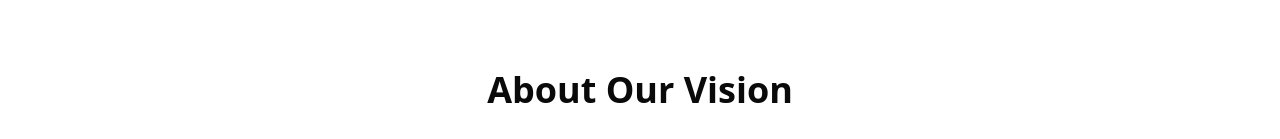
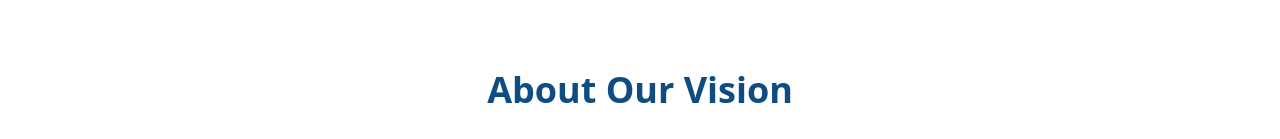
Before and after one commit to sgedney/v0-test2, a Next.js app: page / in a window 1280 px wide. Shown: the part 810-949 px from the top of the page. Built offline with nearby package versions, Linux system fonts and the light colour scheme.

Commit message:
Update tailwind.config.ts
Add blue color scheme

```diff
--- a/tailwind.config.ts
+++ b/tailwind.config.ts
@@ -14,31 +14,31 @@ export default {
         foreground: 'hsl(var(--foreground))',
         card: {
           DEFAULT: 'hsl(var(--card))',
-  				foreground: 'hsl(var(--card-foreground))'
+          foreground: 'hsl(var(--card-foreground))',
         },
         popover: {
           DEFAULT: 'hsl(var(--popover))',
-  				foreground: 'hsl(var(--popover-foreground))'
+          foreground: 'hsl(var(--popover-foreground))',
         },
         primary: {
           DEFAULT: 'hsl(var(--primary))',
-  				foreground: 'hsl(var(--primary-foreground))'
+          foreground: 'hsl(var(--primary-foreground))',
         },
         secondary: {
           DEFAULT: 'hsl(var(--secondary))',
-  				foreground: 'hsl(var(--secondary-foreground))'
+          foreground: 'hsl(var(--secondary-foreground))',
         },
         muted: {
           DEFAULT: 'hsl(var(--muted))',
-  				foreground: 'hsl(var(--muted-foreground))'
+          foreground: 'hsl(var(--muted-foreground))',
         },
         accent: {
           DEFAULT: 'hsl(var(--accent))',
-  				foreground: 'hsl(var(--accent-foreground))'
+          foreground: 'hsl(var(--accent-foreground))',
         },
         destructive: {
           DEFAULT: 'hsl(var(--destructive))',
-  				foreground: 'hsl(var(--destructive-foreground))'
+          foreground: 'hsl(var(--destructive-foreground))',
         },
         border: 'hsl(var(--border))',
         input: 'hsl(var(--input))',
@@ -48,15 +48,16 @@ export default {
           '2': 'hsl(var(--chart-2))',
           '3': 'hsl(var(--chart-3))',
           '4': 'hsl(var(--chart-4))',
-  				'5': 'hsl(var(--chart-5))'
-  			}
+          '5': 'hsl(var(--chart-5))',
+        },
+        'classic-blue': '#0f4c81', // Add this line
       },
       borderRadius: {
         lg: 'var(--radius)',
         md: 'calc(var(--radius) - 2px)',
-  			sm: 'calc(var(--radius) - 4px)'
-  		}
-  	}
+        sm: 'calc(var(--radius) - 4px)',
+      },
+    },
   },
   plugins: [require("tailwindcss-animate")],
 } satisfies Config;
```
Lines whose indentation alone changed are shown as unchanged.
